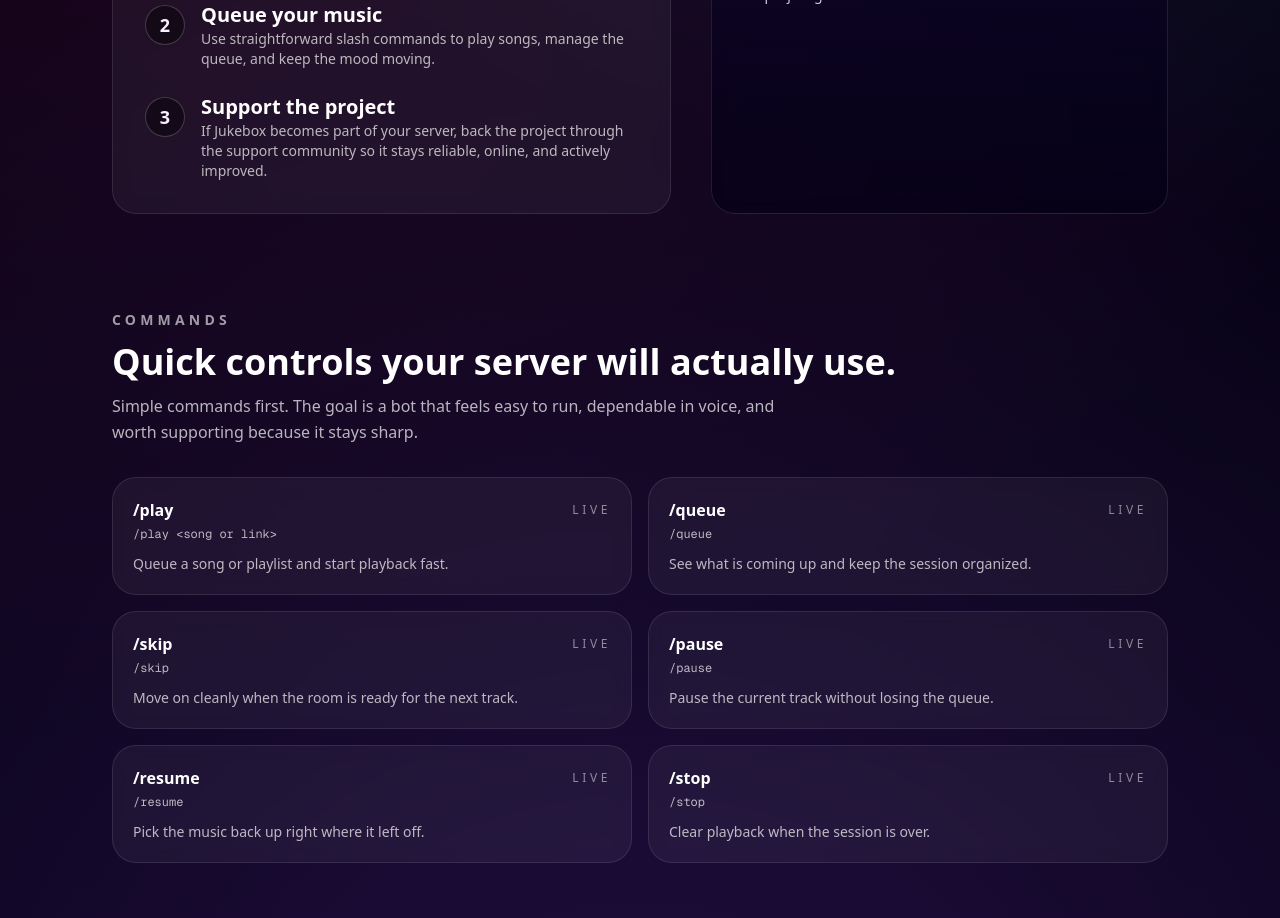
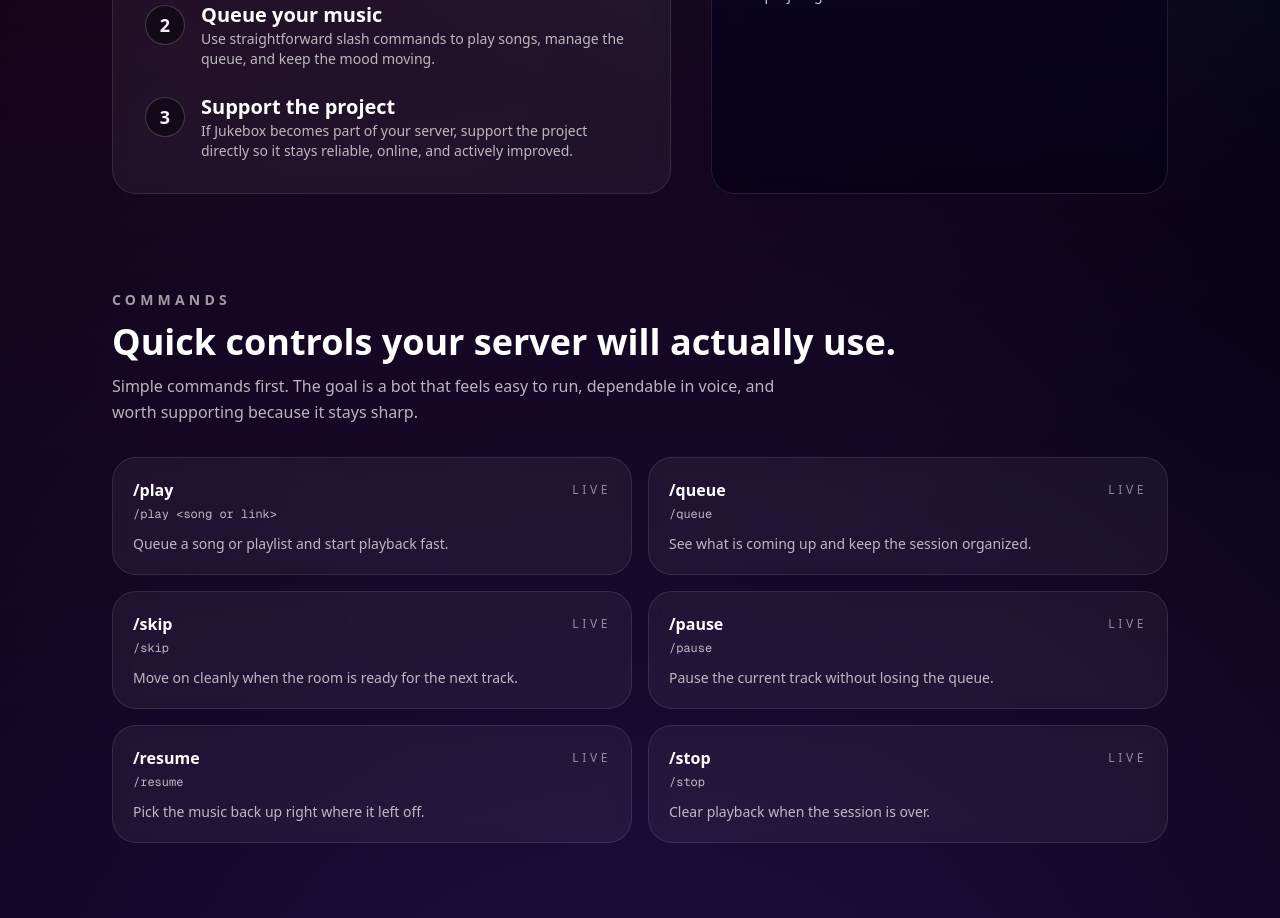
Before and after one commit to jokerai0799/jokerai0799-jukebox-2026-03-17, a Next.js app: page / in a window 1280 px wide. Shown: the part 1660-2578 px from the top of the page. Built offline with nearby package versions, Linux system fonts and the light colour scheme.

Commit message:
feat: wire JukeBox support CTA to Stripe

```diff
--- a/app/page.tsx
+++ b/app/page.tsx
@@ -43,7 +43,7 @@ const steps = [
   {
     title: "Support the project",
     description:
-      "If Jukebox becomes part of your server, back the project through the support community so it stays reliable, online, and actively improved.",
+      "If Jukebox becomes part of your server, support the project directly so it stays reliable, online, and actively improved.",
   },
 ];
 
```
